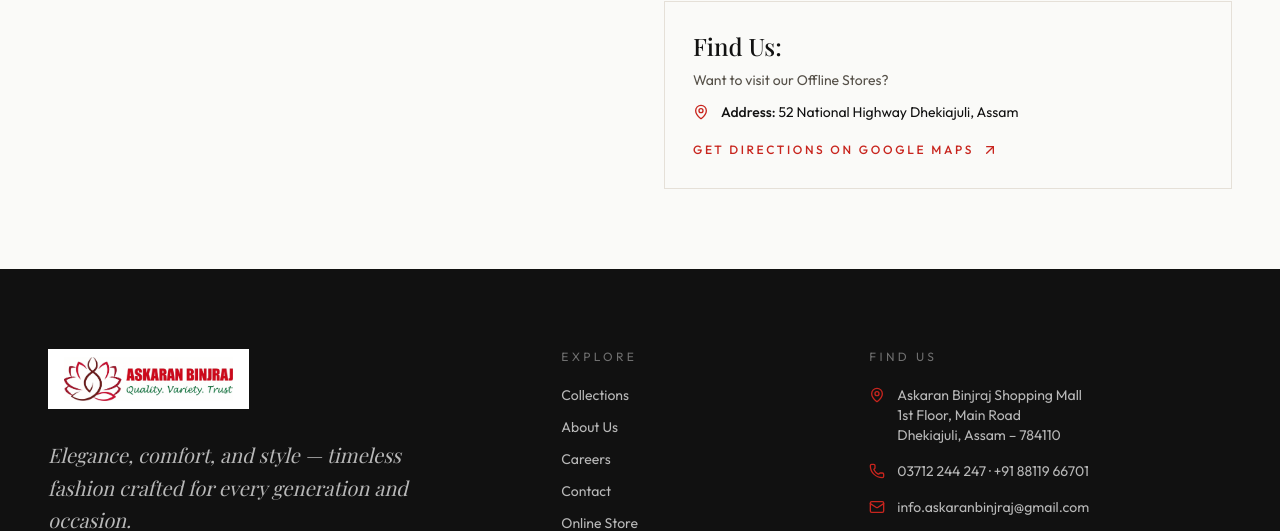
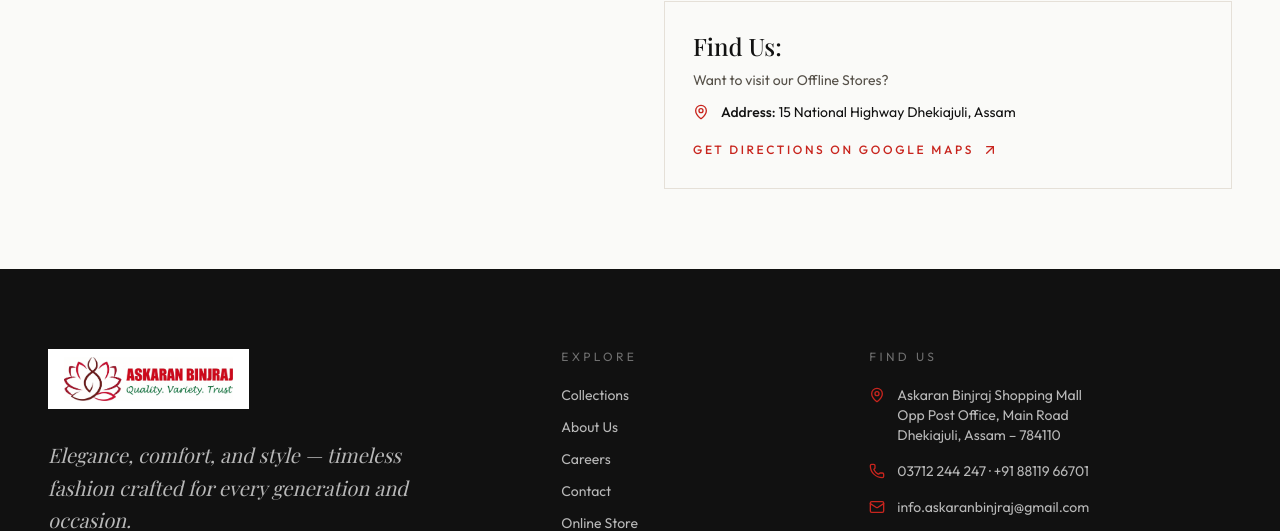
Before and after one commit to richieraj45-creator/redesgn-web-Ab, a React (Create React App) app: page /contact in a window 1280 px wide. Shown: the part 1619-2150 px from the top of the page. Built offline with nearby package versions, Linux system fonts and the light colour scheme; no server answers; a web font is replaced by a local one.

Commit message:
Update address details in siteData.js

```diff
--- a/src/data/siteData.js
+++ b/src/data/siteData.js
@@ -7,9 +7,9 @@ export const CONTACT = {
   whatsappUrl: "https://wa.me/918811966701?text=Hi%20Askaran%20Binjraj%2C%20I%20have%20a%20question%20about%20your%20collections.",
   email: "info.askaranbinjraj@gmail.com",
   careersEmail: "hr@crpl.co.in",
-  addressLine1: "1st Floor, Main Road",
+  addressLine1: "Opp Post Office, Main Road",
   addressLine2: "Dhekiajuli, Assam – 784110",
-  addressShort: "52 National Highway Dhekiajuli, Assam",
+  addressShort: "15 National Highway Dhekiajuli, Assam",
   addressFull: "Askaran Binjraj Shopping Mall, Main Road, Dhekiajuli, Assam – 784110",
   hoursDaily: "Every day: 10:00 AM – 10:00 PM",
   mapsUrl: "https://maps.app.goo.gl/oYK6b4wPu7BUnzGb8",
```
